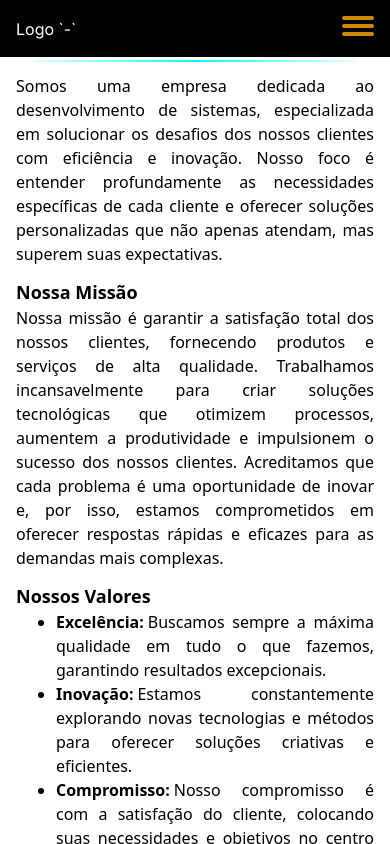
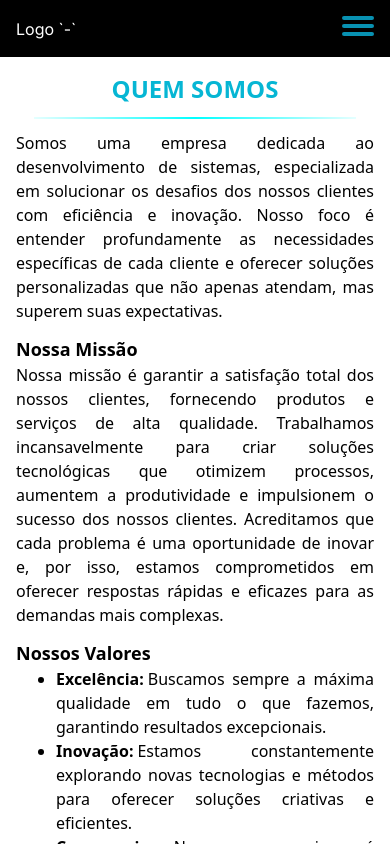
Before and after one commit to andre-albuquerque01/Service-Provider, a Next.js app: page / in a window 390 px wide. Shown: the top 844 px of the page. Built offline with nearby package versions, Linux system fonts and the light colour scheme.

Commit message:
feat: update component

```diff
--- a/src/components/header.tsx
+++ b/src/components/header.tsx
@@ -4,6 +4,7 @@ import { useEffect, useState } from 'react'
 
 export const Header = () => {
   const [navbar, setNavBar] = useState<boolean>(false)
+  const [isTop, setIsTop] = useState<boolean>(true)
 
   useEffect(() => {
     const desactivateNavBar = () => setNavBar(false)
@@ -11,11 +12,26 @@ export const Header = () => {
     return () => window.removeEventListener('resize', desactivateNavBar)
   }, [])
 
+  useEffect(() => {
+    const handleScroll = () => {
+      const scrollPosition = window.scrollY
+      if (scrollPosition > 0 && isTop) {
+        setIsTop(false)
+      } else if (scrollPosition === 0 && !isTop) {
+        setIsTop(true)
+      }
+    }
+
+    window.addEventListener('scroll', handleScroll)
+    // Cleanup function to remove event listener on component unmount
+    return () => window.removeEventListener('scroll', handleScroll)
+  }, [isTop])
+
   return (
     <header
-      className={`z-50 w-full fixed  transition-all ease-in-out duration-1000 bg-black   mb-[80px]`}
+      className={`z-50 w-full transition-all ease-in-out duration-1000 bg-black ${isTop ? 'block' : 'fixed'}`}
     >
-      <div className="mx-auto max-w-[1200px] bg-transparent flex justify-between py-4 items-center  px-4 text-gray-800 max-h-20 ">
+      <div className="mx-auto max-w-[1200px] bg-transparent flex justify-between py-4 items-center px-4 text-gray-800 max-h-20">
         <h2 className="text-white">Logo `-`</h2>
         <nav className="flex">
           <button
@@ -23,38 +39,38 @@ export const Header = () => {
             onClick={() => setNavBar((e) => !e)}
           >
             <hr
-              className={`bg-yellow-600 h-1  w-full rounded border-none transition-all transform absolute ${
-                navbar ? 'rotate-[50deg] top-2 ' : 'top-0 '
+              className={`bg-cyan-600 h-1 w-full rounded border-none transition-all transform absolute ${
+                navbar ? 'rotate-[50deg] top-2' : 'top-0'
               }`}
             />
             <hr
-              className={` h-1  w-full rounded border-none transition-all transform absolute  ${
-                navbar ? 'bg-transparent top-1 ' : 'bg-yellow-600 top-2'
+              className={`h-1 w-full rounded border-none transition-all transform absolute ${
+                navbar ? 'bg-transparent top-1' : 'bg-cyan-600 top-2'
               }`}
             />
             <hr
-              className={`bg-yellow-600 h-1  w-full rounded border-none transition-all transform absolute  ${
+              className={`bg-cyan-600 h-1 w-full rounded border-none transition-all transform absolute  ${
                 navbar ? 'rotate-[-50deg] top-2 ' : 'top-4'
               }`}
             />
           </button>
           <div
-            className={`  justify-centertransition-all z-50  transition-all w-full   flex-col  sm:w-auto  sm:flex-row sm:visible sm:flex  sm:gap-1 text-white  font-[700] items-center flex  duration-1000 overflow-hidden top-[80px] right-0 left-0 justify-start gap-9 fixed h-0 sm:h-auto sm:static ${
+            className={`justify-centertransition-all z-50 transition-all w-full flex-col sm:w-auto sm:flex-row sm:visible sm:flex sm:gap-1 text-white font-[700] items-center flex duration-1000 overflow-hidden top-[56px] right-0 left-0 justify-start gap-9 fixed h-0 sm:h-auto sm:static ${
               navbar
-                ? ' w-full t h-screen pt-12   bg-black'
+                ? 'w-full t h-screen pt-12 bg-black'
                 : 'invisible flex transition-all duration-1000'
             }`}
           >
             <Link
               href={`#inicio`}
-              className="transition duration-500  hover:bg-yellow-600 rounded-md px-4 py-3  cursor-pointer"
+              className="transition duration-500  hover:bg-cyan-600 rounded-md px-4 py-3  cursor-pointer"
               onClick={() => setNavBar(false)}
             >
               Inicio
             </Link>
             <Link
               href={`#about`}
-              className=" hover:bg-yellow-600 rounded-md transition duration-500 px-4 py-3 cursor-pointer"
+              className=" hover:bg-cyan-600 rounded-md transition duration-500 px-4 py-3 cursor-pointer"
               onClick={() => setNavBar(false)}
             >
               Quem Somos
@@ -62,21 +78,21 @@ export const Header = () => {
 
             <Link
               href={`#vendaaa`}
-              className=" hover:bg-yellow-600 rounded-md transition duration-500 px-4 py-3 cursor-pointer"
+              className=" hover:bg-cyan-600 rounded-md transition duration-500 px-4 py-3 cursor-pointer"
               onClick={() => setNavBar(false)}
             >
               Venda
             </Link>
             <Link
               href={`#servicos`}
-              className=" hover:bg-yellow-600 rounded-md transition duration-500 px-4 py-3 cursor-pointer "
+              className=" hover:bg-cyan-600 rounded-md transition duration-500 px-4 py-3 cursor-pointer "
               onClick={() => setNavBar(false)}
             >
               Serviços
             </Link>
             <Link
               href={`#ondeficamos`}
-              className=" hover:bg-yellow-600 rounded-md transition duration-500 px-4 py-3 cursor-pointer"
+              className=" hover:bg-cyan-600 rounded-md transition duration-500 px-4 py-3 cursor-pointer"
               onClick={() => setNavBar(false)}
             >
               Onde nos Encontrar
```
